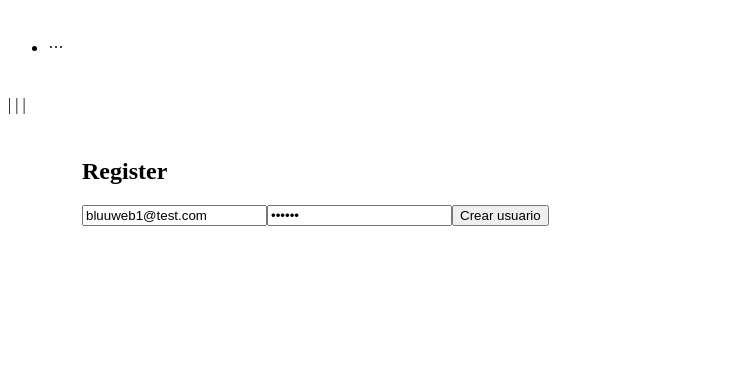
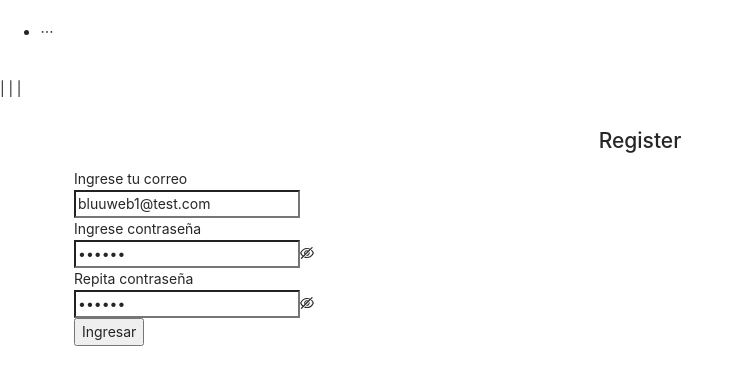
Before and after one commit to bluuweb/vue-3-firebase-9-pinia-router-4-auth-firestore, a Vue app: page /register in a window 1280 px wide. Shown: the top 384 px of the page, without its empty margins (0-743 px from the left). Built offline with nearby package versions, Linux system fonts and the light colour scheme.

Commit message:
finish v1

```diff
--- a/src/App.vue
+++ b/src/App.vue
@@ -27,13 +27,7 @@
             <nav>| | |</nav>
         </a-layout-header>
         <a-layout-content style="padding: 0 50px">
-            <div
-                :style="{
-                    background: '#fff',
-                    padding: '24px',
-                    minHeight: '280px',
-                }"
-            >
+            <div class="container">
                 <div v-if="userStore.loadingSession">loading user...</div>
                 <router-view></router-view>
             </div>
@@ -59,3 +53,14 @@ watch(
     }
 );
 </script>
+
+<style>
+.container {
+    background-color: #fff;
+    padding: 24px;
+    min-height: calc(100vh - 64px);
+}
+.text-center {
+    text-align: center;
+}
+</style>
--- /dev/null
+++ b/src/components/AddForm.vue
@@ -0,0 +1,64 @@
+<script setup>
+import { reactive } from "vue";
+import { useDatabaseStore } from "../stores/database";
+import { message } from "ant-design-vue";
+
+const databaseStore = useDatabaseStore();
+
+const formState = reactive({
+    url: "",
+});
+
+const onFinish = async (value) => {
+    console.log("todo correcto " + value);
+    const error = await databaseStore.addUrl(formState.url);
+    if (!error) {
+        formState.url = "";
+        return message.success("URL agregada 💋");
+    }
+
+    switch (error) {
+        // buscar errores de firestore
+        default:
+            message.error(
+                "Ocurrió un error en el servidor 💋 intentelo más tarde..."
+            );
+            break;
+    }
+};
+</script>
+
+<template>
+    <a-form
+        name="addform"
+        autocomplete="off"
+        layout="vertical"
+        :model="formState"
+        @finish="onFinish"
+    >
+        <a-form-item
+            name="url"
+            label="Ingrese una URL"
+            :rules="[
+                {
+                    required: true,
+                    whitespace: true,
+                    pattern: /^https?:\/\/[\w\-]+(\.[\w\-]+)+[/#?]?.*$/,
+                    message: 'Ingrese una URL válida',
+                },
+            ]"
+        >
+            <a-input v-model:value="formState.url"></a-input>
+        </a-form-item>
+        <a-form-item>
+            <a-button
+                type="primary"
+                html-type="submit"
+                :loading="databaseStore.loading"
+                :disabled="databaseStore.loading"
+            >
+                Agregar URL</a-button
+            >
+        </a-form-item>
+    </a-form>
+</template>
--- a/src/main.js
+++ b/src/main.js
@@ -3,5 +3,6 @@ import App from "./App.vue";
 import router from "./router";
 
 import { createPinia } from "pinia";
+import "ant-design-vue/es/message/style/css";
 
 createApp(App).use(router).use(createPinia()).mount("#app");
--- a/src/stores/database.js
+++ b/src/stores/database.js
@@ -19,6 +19,7 @@ export const useDatabaseStore = defineStore("database", {
     state: () => ({
         documents: [],
         loadingDoc: false,
+        loading: false,
     }),
     actions: {
         async getUrls() {
@@ -47,6 +48,7 @@ export const useDatabaseStore = defineStore("database", {
             }
         },
         async addUrl(name) {
+            this.loading = true;
             try {
                 const objetoDoc = {
                     name: name,
@@ -60,8 +62,10 @@ export const useDatabaseStore = defineStore("database", {
                     id: docRef.id,
                 });
             } catch (error) {
-                console.log(error);
+                console.log(error.code);
+                return error.code;
             } finally {
+                this.loading = false;
             }
         },
         async leerUrl(id) {
@@ -84,6 +88,7 @@ export const useDatabaseStore = defineStore("database", {
             }
         },
         async updateUrl(id, name) {
+            this.loading = true;
             try {
                 const docRef = doc(db, "urls", id);
 
@@ -106,9 +111,13 @@ export const useDatabaseStore = defineStore("database", {
                 router.push("/");
             } catch (error) {
                 console.log(error.message);
+                return error.message;
+            } finally {
+                this.loading = false;
             }
         },
         async deleteUrl(id) {
+            this.loading = true;
             try {
                 const docRef = doc(db, "urls", id);
 
@@ -126,8 +135,10 @@ export const useDatabaseStore = defineStore("database", {
                     (item) => item.id !== id
                 );
             } catch (error) {
-                console.log(error.message);
+                // console.log(error.code);
+                return error.message;
             } finally {
+                this.loading = false;
             }
         },
     },
--- a/src/stores/user.js
+++ b/src/stores/user.js
@@ -25,7 +25,8 @@ export const useUserStore = defineStore("userStore", {
                 await sendEmailVerification(auth.currentUser);
                 router.push("/login");
             } catch (error) {
-                console.log(error);
+                console.log(error.code);
+                return error.code;
             } finally {
                 this.loadingUser = false;
             }
@@ -41,7 +42,8 @@ export const useUserStore = defineStore("userStore", {
                 this.userData = { email: user.email, uid: user.uid };
                 router.push("/");
             } catch (error) {
-                console.log(error);
+                console.log(error.code);
+                return error.code;
             } finally {
                 this.loadingUser = false;
             }
--- a/src/views/Editar.vue
+++ b/src/views/Editar.vue
@@ -1,31 +1,74 @@
 <template>
     <div>
-        <h1>Editar id: route.params</h1>
-        <form @submit.prevent="handleSubmit">
-            <input type="text" placeholder="Ingrese URL" v-model="url">
-            <button type="submit">Editar</button>
-        </form>
+        <h1>Editar id: {{ route.params.id }}</h1>
+        <a-form
+            name="editform"
+            autocomplete="off"
+            layout="vertical"
+            :model="formState"
+            @finish="onFinish"
+        >
+            <a-form-item
+                name="url"
+                label="Ingrese una URL"
+                :rules="[
+                    {
+                        required: true,
+                        whitespace: true,
+                        pattern: /^https?:\/\/[\w\-]+(\.[\w\-]+)+[/#?]?.*$/,
+                        message: 'Ingrese una URL válida',
+                    },
+                ]"
+            >
+                <a-input v-model:value="formState.url"></a-input>
+            </a-form-item>
+            <a-form-item>
+                <a-button
+                    type="primary"
+                    html-type="submit"
+                    :loading="databaseStore.loading"
+                    :disabled="databaseStore.loading"
+                >
+                    Editar URL</a-button
+                >
+            </a-form-item>
+        </a-form>
     </div>
 </template>
 
 <script setup>
-import { onMounted, ref } from 'vue';
-import {useRoute} from 'vue-router'
-import {useDatabaseStore} from '../stores/database'
+import { onMounted, reactive } from "vue";
+import { useRoute } from "vue-router";
+import { useDatabaseStore } from "../stores/database";
+import { message } from "ant-design-vue";
 
-const databaseStore = useDatabaseStore()
+const databaseStore = useDatabaseStore();
 
-const route = useRoute()
-// console.log(route.params.id)
+const route = useRoute();
 
-const handleSubmit = () => {
-    // validaciones de el input
-    databaseStore.updateUrl(route.params.id, url.value)
-}
+const formState = reactive({
+    url: "",
+});
 
-const url = ref('')
+const onFinish = async (value) => {
+    console.log("todo correcto " + value);
+    const error = await databaseStore.updateUrl(route.params.id, formState.url);
+    if (!error) {
+        formState.url = "";
+        return message.success("URL editada 💋");
+    }
 
-onMounted(async() => {
-    url.value = await databaseStore.leerUrl(route.params.id)
-})
+    switch (error) {
+        // buscar errores de firestore
+        default:
+            message.error(
+                "Ocurrió un error en el servidor 💋 intentelo más tarde..."
+            );
+            break;
+    }
+};
+
+onMounted(async () => {
+    formState.url = await databaseStore.leerUrl(route.params.id);
+});
 </script>
--- a/src/views/Home.vue
+++ b/src/views/Home.vue
@@ -1,46 +1,70 @@
 <template>
     <div>
         <h1>Home Ruta protegida</h1>
-        <p>{{userStore.userData?.email}}</p>
+        <p>{{ userStore.userData?.email }}</p>
 
-        <form @submit.prevent="handleSubmit">
-            <input type="text" placeholder="Ingrese URL" v-model="url">
-            <button type="submit">Agregar</button>
-        </form>
+        <add-form></add-form>
 
         <p v-if="databaseStore.loadingDoc">loading docs...</p>
-        <ul v-else>
-            <li v-for="item of databaseStore.documents" :key="item.id">
-                {{item.id}}
-                <br>
-                {{item.name}}
-                <br>
-                {{item.short}}
-                <br>
-                <button @click="databaseStore.deleteUrl(item.id)">Eliminar</button>
-                <button @click="router.push(`/editar/${item.id}`)">Editar</button>
-            </li>
-        </ul>
+
+        <a-space
+            direction="vertical"
+            v-if="!databaseStore.loadingDoc"
+            style="width: 100%"
+        >
+            <a-card
+                v-for="item of databaseStore.documents"
+                :key="item.id"
+                :title="item.short"
+            >
+                <template #extra>
+                    <a-space>
+                        <a-popconfirm
+                            title="¿Estás seguro que deseas eliminar?"
+                            ok-text="Sí"
+                            cancel-text="No"
+                            @confirm="confirm(item.id)"
+                            @cancel="cancel"
+                        >
+                            <a-button
+                                danger
+                                :loading="databaseStore.loading"
+                                :disabled="databaseStore.loading"
+                                >Eliminar</a-button
+                            >
+                        </a-popconfirm>
+                        <a-button
+                            type="primary"
+                            @click="router.push(`/editar/${item.id}`)"
+                            >Editar</a-button
+                        >
+                    </a-space>
+                </template>
+                <p>{{ item.name }}</p>
+            </a-card>
+        </a-space>
     </div>
 </template>
 
 <script setup>
-import {useUserStore} from '../stores/user'
-import { useDatabaseStore } from '../stores/database';
-import { ref } from 'vue';
-import {useRouter} from 'vue-router'
+import { useUserStore } from "../stores/user";
+import { useDatabaseStore } from "../stores/database";
+import { useRouter } from "vue-router";
+import { message } from "ant-design-vue";
 
-const userStore = useUserStore()
-const databaseStore = useDatabaseStore()
-const router = useRouter()
+const userStore = useUserStore();
+const databaseStore = useDatabaseStore();
+const router = useRouter();
 
-databaseStore.getUrls()
+databaseStore.getUrls();
 
-const url = ref('')
+const confirm = async (id) => {
+    const error = await databaseStore.deleteUrl(id);
+    if (!error) return message.success("Se eliminó con éxito 💋");
+    return message.error(error);
+};
 
-const handleSubmit = () => {
-    // validaciones de esa url...
-    databaseStore.addUrl(url.value)
-}
-
+const cancel = () => {
+    message.error("no se eliminó 💋");
+};
 </script>
--- a/src/views/Login.vue
+++ b/src/views/Login.vue
@@ -1,4 +1,5 @@
 <template>
+    <h1 class="text-center">Login</h1>
     <a-row>
         <a-col :xs="{ span: 24 }" :sm="{ span: 12, offset: 6 }">
             <a-form
@@ -45,6 +46,7 @@
                         type="primary"
                         html-type="submit"
                         :disabled="userStore.loadingUser"
+                        :loading="userStore.loadingUser"
                         >Ingresar</a-button
                     >
                 </a-form-item>
@@ -56,6 +58,7 @@
 <script setup>
 import { reactive } from "vue";
 import { useUserStore } from "../stores/user";
+import { message } from "ant-design-vue";
 
 const userStore = useUserStore();
 
@@ -66,7 +69,28 @@ const formState = reactive({
 
 const onFinish = async (values) => {
     console.log("Success:", values);
-    await userStore.loginUser(formState.email, formState.password);
+    const error = await userStore.loginUser(
+        formState.email,
+        formState.password
+    );
+
+    if (!error) {
+        return message.success("Bienvenidos a la super apps 💋");
+    }
+
+    switch (error) {
+        case "auth/user-not-found":
+            message.error("No existe el correo registrado 💋");
+            break;
+        case "auth/wrong-password":
+            message.error("Error de contraseña 💋");
+            break;
+        default:
+            message.error(
+                "Ocurrió un error en el servidor 💋 intentelo más tarde..."
+            );
+            break;
+    }
 };
 
 const onFinishFailed = (errorInfo) => {
--- a/src/views/Register.vue
+++ b/src/views/Register.vue
@@ -1,29 +1,114 @@
 <template>
-    <div>
-        <h1>Register</h1>
-        <form @submit.prevent="handleSubmit">
-            <input type="email" placeholder="Ingrese email" v-model.trim="email">
-            <input type="password" placeholder="Ingrese contraseña" v-model.trim="password">
-            <button type="submit" :disabled="userStore.loadingUser">Crear usuario</button>
-        </form>
-    </div>
+    <h1 class="text-center">Register</h1>
+    <a-row>
+        <a-col :xs="{ span: 24 }" :sm="{ span: 12, offset: 6 }">
+            <a-form
+                name="basicRegister"
+                autocomplete="off"
+                layout="vertical"
+                :model="formState"
+                @finish="onFinish"
+            >
+                <a-form-item
+                    name="email"
+                    label="Ingrese tu correo"
+                    :rules="[
+                        {
+                            required: true,
+                            whitespace: true,
+                            type: 'email',
+                            message: 'Ingresa un email válido',
+                        },
+                    ]"
+                >
+                    <a-input v-model:value="formState.email"></a-input>
+                </a-form-item>
+                <a-form-item
+                    name="password"
+                    label="Ingrese contraseña"
+                    :rules="[
+                        {
+                            required: true,
+                            min: 6,
+                            whitespace: true,
+                            message:
+                                'Ingresa una contraseña con mínimo 6 carácteres',
+                        },
+                    ]"
+                >
+                    <a-input-password
+                        v-model:value="formState.password"
+                    ></a-input-password>
+                </a-form-item>
+                <a-form-item
+                    name="repassword"
+                    label="Repita contraseña"
+                    :rules="[
+                        {
+                            validator: validatePass,
+                        },
+                    ]"
+                >
+                    <a-input-password
+                        v-model:value="formState.repassword"
+                    ></a-input-password>
+                </a-form-item>
+                <a-form-item>
+                    <a-button
+                        type="primary"
+                        html-type="submit"
+                        :disabled="userStore.loadingUser"
+                        :loading="userStore.loadingUser"
+                        >Ingresar</a-button
+                    >
+                </a-form-item>
+            </a-form>
+        </a-col>
+    </a-row>
 </template>
 
 <script setup>
-    import { ref } from 'vue';
-    import {useUserStore} from '../stores/user'
+import { reactive } from "vue";
+import { useUserStore } from "../stores/user";
+import { message } from "ant-design-vue";
 
-    const userStore = useUserStore()
+const userStore = useUserStore();
 
-    const email = ref('bluuweb1@test.com')
-    const password = ref('123123')
+const formState = reactive({
+    email: "bluuweb1@test.com",
+    password: "123123",
+    repassword: "123123",
+});
 
-    const handleSubmit = async() => {
-        if(!email.value || password.value.length < 6){
-            return alert('llena los campos')
-        }
-        await userStore.registerUser(email.value, password.value)
-        alert('verifica tu cuenta de correo')
+const validatePass = async (_rule, value) => {
+    if (value === "") {
+        return Promise.reject("Repita contraseña");
+    }
+    if (value !== formState.password) {
+        return Promise.reject("No coinciden las contraseñas");
+    }
+    return Promise.resolve();
+};
+
+const onFinish = async (values) => {
+    console.log("Success:", values);
+    const error = await userStore.registerUser(
+        formState.email,
+        formState.password
+    );
+    if (!error) {
+        return message.success("Revisa tu correo electrónico y verificalo 💋");
     }
 
+    switch (error) {
+        case "auth/email-already-in-use":
+            message.error("Email ya registrado 💋");
+            break;
+        default:
+            message.error(
+                "Ocurrió un error en el servidor 💋 intentelo más tarde..."
+            );
+            break;
+    }
+};
 </script>
```
